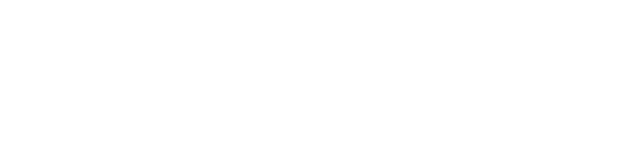
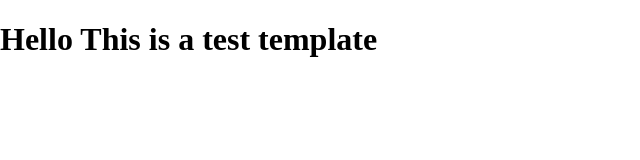
Before and after one commit to elcondebartok/template-test, a plain HTML site: page index.html in a window 1280 px wide. Shown: the whole page, without its empty margins (0-640 px from the left). Drawn offline with Linux system fonts and the light colour scheme.

Commit message:
hello World

```diff
--- a/index.html
+++ b/index.html
@@ -17,6 +17,7 @@
     <link rel="stylesheet" href="style.css" />
   </head>
   <body>
+    <h1>Hello This is a test template</h1>
     <!-- Script -->
     <script src="script.js"></script>
   </body>
```
